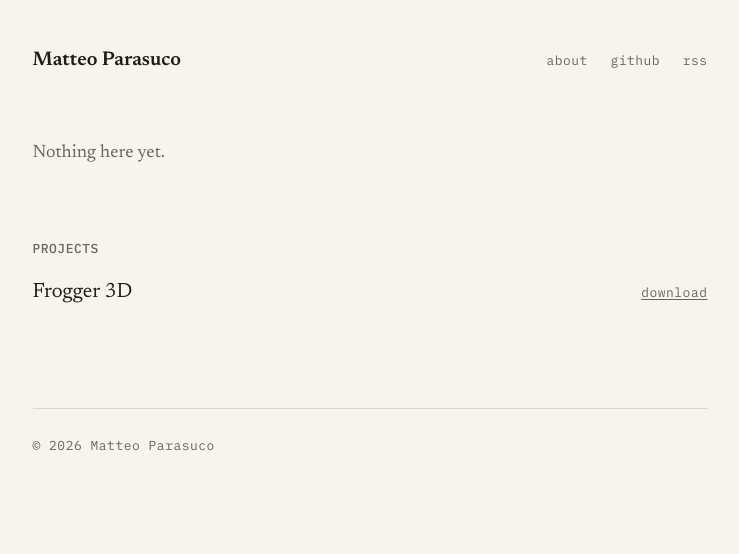
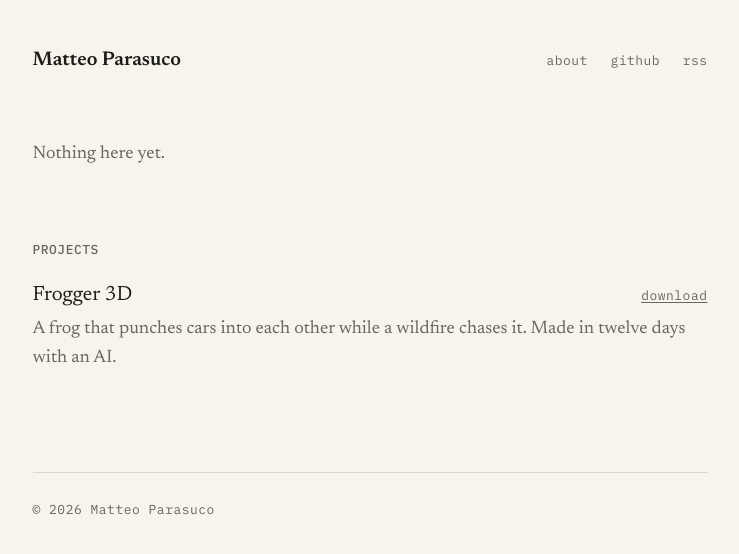
Before and after one commit to SolidusRam/solidusram.github.io, a Jekyll site: the page built from index.html, in a window 1280 px wide. Shown: the top 554 px of the page, without its empty margins (270-1009 px from the left). Built offline with Jekyll 4.4.1, drawn with Linux system fonts in a browser that asks for light colours.

Commit message:
Home: la descrizione sotto il titolo, anche per i progetti
Co-Authored-By: Claude Opus 5.5 <noreply@anthropic.com>

```diff
--- a/_data/projects.yml
+++ b/_data/projects.yml
@@ -2,6 +2,7 @@
 - name: Frogger 3D
   when: October 2026
   tech: Godot 4, Blender
+  tagline: A frog that punches cars into each other while a wildfire chases it. Made in twelve days with an AI.
   summary: >-
     A 3D homage to Frogger where the frog punches cars into each other while a wildfire
     chases it. An endless-run roguelite with emergent chaos, built in 12 days together
--- a/assets/css/main.css
+++ b/assets/css/main.css
@@ -114,22 +114,22 @@ nav a:hover { color: var(--accent); }
 
 .posts { list-style: none; margin: 0; padding: 0; }
 
-.posts li {
+.posts li { padding: 0.5rem 0; }
+
+.posts .row {
   display: flex;
   flex-wrap: wrap;
   justify-content: space-between;
   align-items: baseline;
   gap: 0 1rem;
-  padding: 0.45rem 0;
 }
 
 .posts time { white-space: nowrap; }
-.posts > li > a { font-size: 1.15rem; text-decoration: none; color: var(--ink); }
-.posts > li > a:hover { color: var(--accent); text-decoration: underline; }
+.posts .row > a { font-size: 1.15rem; text-decoration: none; color: var(--ink); }
+.posts .row > a:hover { color: var(--accent); text-decoration: underline; }
 .posts .meta a { color: var(--muted); }
 
 .posts .summary {
-  flex-basis: 100%;
   margin: 0.15rem 0 0;
   color: var(--muted);
   display: -webkit-box;
--- a/index.html
+++ b/index.html
@@ -4,8 +4,10 @@ layout: default
 <ul class="posts">
   {% for post in site.posts %}
   <li>
-    <a href="{{ post.url | relative_url }}">{{ post.title }}</a>
-    <time class="meta" datetime="{{ post.date | date_to_xmlschema }}">{{ post.date | date: '%-d %b %Y' }}</time>
+    <div class="row">
+      <a href="{{ post.url | relative_url }}">{{ post.title }}</a>
+      <time class="meta" datetime="{{ post.date | date_to_xmlschema }}">{{ post.date | date: '%-d %b %Y' }}</time>
+    </div>
     {% assign summary = post.description | default: post.subtitle %}
     {% if summary %}<p class="summary">{{ summary }}</p>{% endif %}
   </li>
@@ -18,8 +20,11 @@ layout: default
 <ul class="posts">
   {% for project in site.data.projects %}
   <li>
-    <a href="{{ project.links[0].url }}">{{ project.name }}</a>
-    <span class="meta">{% for link in project.links offset: 1 %}<a href="{{ link.url }}">{{ link.label | downcase }}</a>{% unless forloop.last %} · {% endunless %}{% endfor %}</span>
+    <div class="row">
+      <a href="{{ project.links[0].url }}">{{ project.name }}</a>
+      <span class="meta">{% for link in project.links offset: 1 %}<a href="{{ link.url }}">{{ link.label | downcase }}</a>{% unless forloop.last %} · {% endunless %}{% endfor %}</span>
+    </div>
+    {% if project.tagline %}<p class="summary">{{ project.tagline }}</p>{% endif %}
   </li>
   {% endfor %}
 </ul>
```
